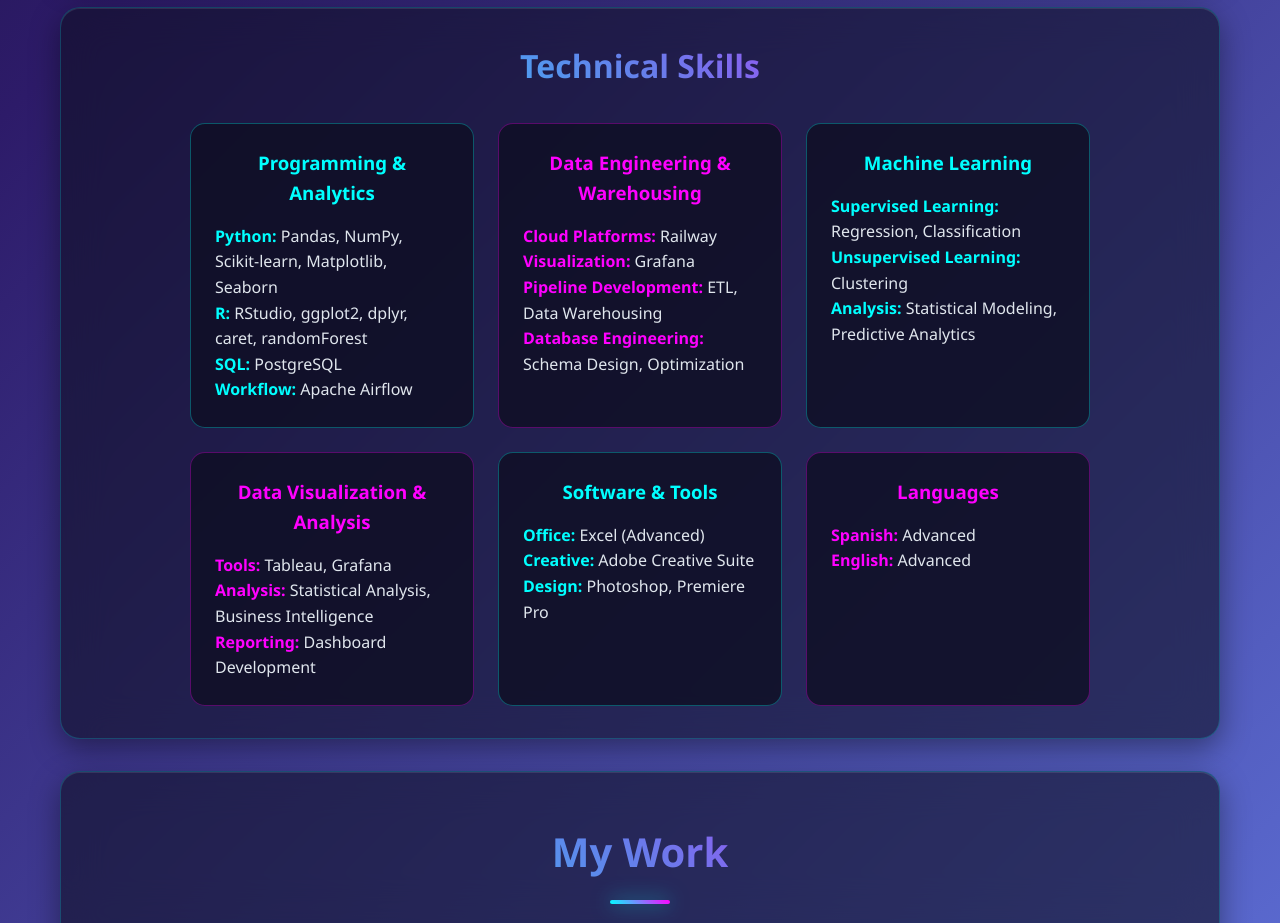
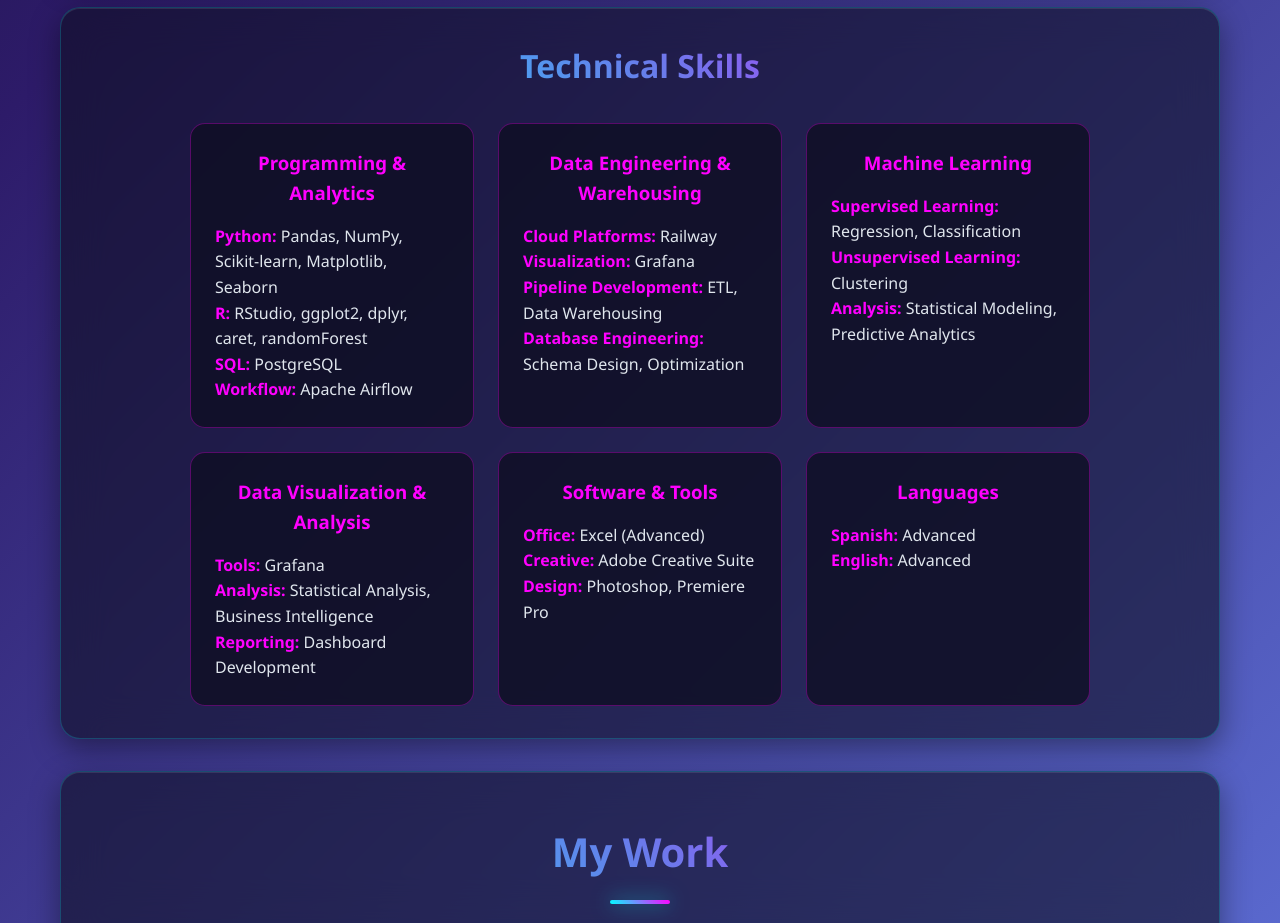
Before and after one commit to joshuefuentes/Github--Joshue-Fuentes-Portfolio, a plain HTML site: page index.html in a window 1280 px wide. Shown: the part 1220-2143 px from the top of the page. Drawn offline with Linux system fonts and the light colour scheme.

Commit message:
Update index.html

```diff
--- a/index.html
+++ b/index.html
@@ -468,13 +468,13 @@
             <h2 style="text-align: center; font-size: 2rem; margin-bottom: 2rem; background: linear-gradient(45deg, #00ffff, #667eea, #ff00ff); background-clip: text; -webkit-background-clip: text; -webkit-text-fill-color: transparent;">Technical Skills</h2>
             <div style="max-width: 900px; margin: 0 auto; display: grid; grid-template-columns: repeat(auto-fit, minmax(280px, 1fr)); gap: 1.5rem;">
 
-                <div style="background: rgba(15, 15, 35, 0.8); padding: 1.5rem; border-radius: 15px; border: 1px solid rgba(0, 255, 255, 0.3);">
-                    <h3 style="color: #00ffff; margin-bottom: 1rem; text-align: center;">Programming & Analytics</h3>
+                <div style="background: rgba(15, 15, 35, 0.8); padding: 1.5rem; border-radius: 15px; border: 1px solid rgba(255, 0, 255, 0.3);">
+                    <h3 style="color: #ff00ff; margin-bottom: 1rem; text-align: center;">Programming & Analytics</h3>
                     <div style="color: #e0e6ed; line-height: 1.6;">
-                        <p><strong style="color: #00ffff;">Python:</strong> Pandas, NumPy, Scikit-learn, Matplotlib, Seaborn</p>
-                        <p><strong style="color: #00ffff;">R:</strong> RStudio, ggplot2, dplyr, caret, randomForest</p>
-                        <p><strong style="color: #00ffff;">SQL:</strong> PostgreSQL</p>
-                        <p><strong style="color: #00ffff;">Workflow:</strong> Apache Airflow</p>
+                        <p><strong style="color: #ff00ff;">Python:</strong> Pandas, NumPy, Scikit-learn, Matplotlib, Seaborn</p>
+                        <p><strong style="color: #ff00ff;">R:</strong> RStudio, ggplot2, dplyr, caret, randomForest</p>
+                        <p><strong style="color: #ff00ff;">SQL:</strong> PostgreSQL</p>
+                        <p><strong style="color: #ff00ff;">Workflow:</strong> Apache Airflow</p>
                     </div>
                 </div>
 
@@ -488,30 +488,30 @@
                     </div>
                 </div>
 
-                <div style="background: rgba(15, 15, 35, 0.8); padding: 1.5rem; border-radius: 15px; border: 1px solid rgba(0, 255, 255, 0.3);">
-                    <h3 style="color: #00ffff; margin-bottom: 1rem; text-align: center;">Machine Learning</h3>
+                <div style="background: rgba(15, 15, 35, 0.8); padding: 1.5rem; border-radius: 15px; border: 1px solid rgba(255, 0, 255, 0.3);">
+                    <h3 style="color: #ff00ff; margin-bottom: 1rem; text-align: center;">Machine Learning</h3>
                     <div style="color: #e0e6ed; line-height: 1.6;">
-                        <p><strong style="color: #00ffff;">Supervised Learning:</strong> Regression, Classification</p>
-                        <p><strong style="color: #00ffff;">Unsupervised Learning:</strong> Clustering</p>
-                        <p><strong style="color: #00ffff;">Analysis:</strong> Statistical Modeling, Predictive Analytics</p>
+                        <p><strong style="color: #ff00ff;">Supervised Learning:</strong> Regression, Classification</p>
+                        <p><strong style="color: #ff00ff;">Unsupervised Learning:</strong> Clustering</p>
+                        <p><strong style="color: #ff00ff;">Analysis:</strong> Statistical Modeling, Predictive Analytics</p>
                     </div>
                 </div>
 
                 <div style="background: rgba(15, 15, 35, 0.8); padding: 1.5rem; border-radius: 15px; border: 1px solid rgba(255, 0, 255, 0.3);">
                     <h3 style="color: #ff00ff; margin-bottom: 1rem; text-align: center;">Data Visualization & Analysis</h3>
                     <div style="color: #e0e6ed; line-height: 1.6;">
-                        <p><strong style="color: #ff00ff;">Tools:</strong> Tableau, Grafana</p>
+                        <p><strong style="color: #ff00ff;">Tools:</strong> Grafana</p>
                         <p><strong style="color: #ff00ff;">Analysis:</strong> Statistical Analysis, Business Intelligence</p>
                         <p><strong style="color: #ff00ff;">Reporting:</strong> Dashboard Development</p>
                     </div>
                 </div>
 
-                <div style="background: rgba(15, 15, 35, 0.8); padding: 1.5rem; border-radius: 15px; border: 1px solid rgba(0, 255, 255, 0.3);">
-                    <h3 style="color: #00ffff; margin-bottom: 1rem; text-align: center;">Software & Tools</h3>
+                <div style="background: rgba(15, 15, 35, 0.8); padding: 1.5rem; border-radius: 15px; border: 1px solid rgba(255, 0, 255, 0.3);">
+                    <h3 style="color: #ff00ff; margin-bottom: 1rem; text-align: center;">Software & Tools</h3>
                     <div style="color: #e0e6ed; line-height: 1.6;">
-                        <p><strong style="color: #00ffff;">Office:</strong> Excel (Advanced)</p>
-                        <p><strong style="color: #00ffff;">Creative:</strong> Adobe Creative Suite</p>
-                        <p><strong style="color: #00ffff;">Design:</strong> Photoshop, Premiere Pro</p>
+                        <p><strong style="color: #ff00ff;">Office:</strong> Excel (Advanced)</p>
+                        <p><strong style="color: #ff00ff;">Creative:</strong> Adobe Creative Suite</p>
+                        <p><strong style="color: #ff00ff;">Design:</strong> Photoshop, Premiere Pro</p>
                     </div>
                 </div>
 
@@ -651,3 +651,6 @@
     </script>
 </body>
 </html>
+    </script>
+</body>
+</html>
```
